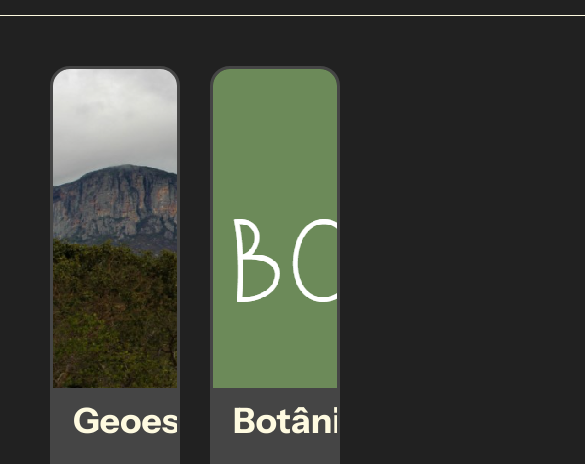
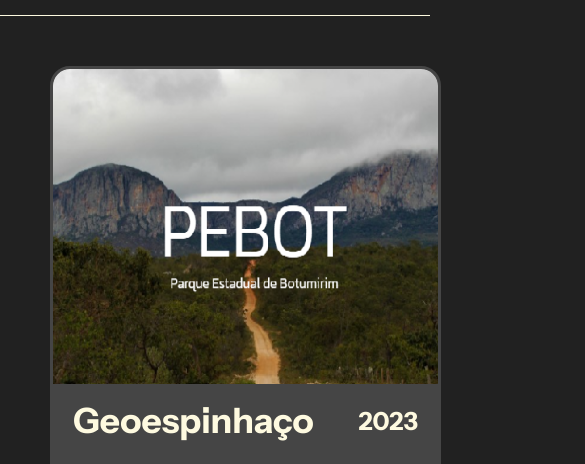
Before and after one commit to Farmando-XP/Site-FarmandoXP, a plain HTML site: page src/pages/nossosprojetos.html in a window 390 px wide. Shown: the part 302-766 px from the top of the page, 585 px wide, since content can reach past the window. Drawn offline with Linux system fonts and the light colour scheme.

Commit message:
Adiçao Versao mobile na pagina nossos projetos

```diff
--- a/src/pages/nossosprojetos.html
+++ b/src/pages/nossosprojetos.html
@@ -37,7 +37,7 @@
 
         <div class="conteudo-card" onclick="toggleModal('1')">
           <div class="img-projeto">
-            <img src="../../assets/nossosprojetos/geoespinhaço.png" alt="">
+            <img class="imgProjetos"src="../../assets/nossosprojetos/geoespinhaço.png" alt="">
           </div>
           <div class="contorno">
             <div class="titulo-card">
@@ -140,7 +140,7 @@
 
         <div class="conteudo-card" onclick="toggleModal('2')">
           <div class="img-projeto">
-            <img src="../../assets/nossosprojetos/botanica.png" alt="">
+            <img class="imgProjetos"src="../../assets/nossosprojetos/botanica.png" alt="">
 
           </div>
           <div class="contorno">
@@ -246,7 +246,7 @@
       <div class="conteudo-central1">
         <div class="conteudo-card1" onclick="toggleModal('3')">
           <div class="img-projeto">
-            <img src="../../assets/nossosprojetos/center_saude.png" alt="">
+            <img  class="imgProjetos"src="../../assets/nossosprojetos/center_saude.png" alt="">
 
           </div>
           <div class="contorno">
--- a/src/styles/nossosprojetos.css
+++ b/src/styles/nossosprojetos.css
@@ -150,7 +150,6 @@ body {
 .conteudo-card2 {
 
     border: 3px solid #454545;
-
     border-radius: 20px;
     width: 500px;
      overflow: hidden;
@@ -386,3 +385,38 @@ body {
         cursor: pointer;
     }
 }
+
+
+@media(max-width:480px){
+
+.conteudo-central,
+.conteudo-central1,.conteudo-central2 {
+
+    flex-direction: column;
+
+
+}
+
+.conteudo-card,
+.conteudo-card1,
+.conteudo-card2{
+
+ width: 385px;
+
+}
+
+.linha{
+
+ width: 430px;
+
+
+}
+
+.imgProjetos{
+
+width: 400px;
+height:315px;
+
+}
+
+}
```
